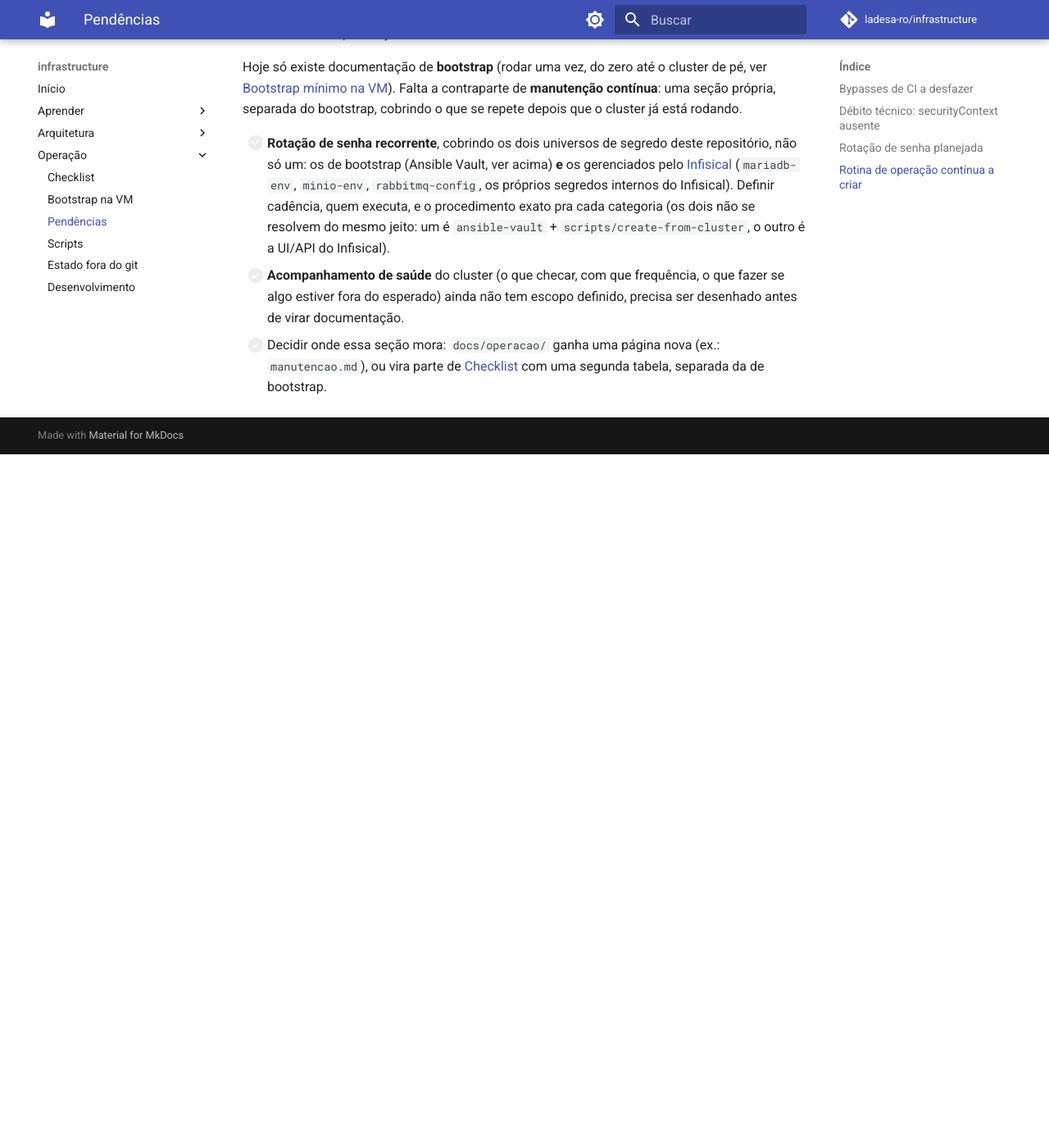
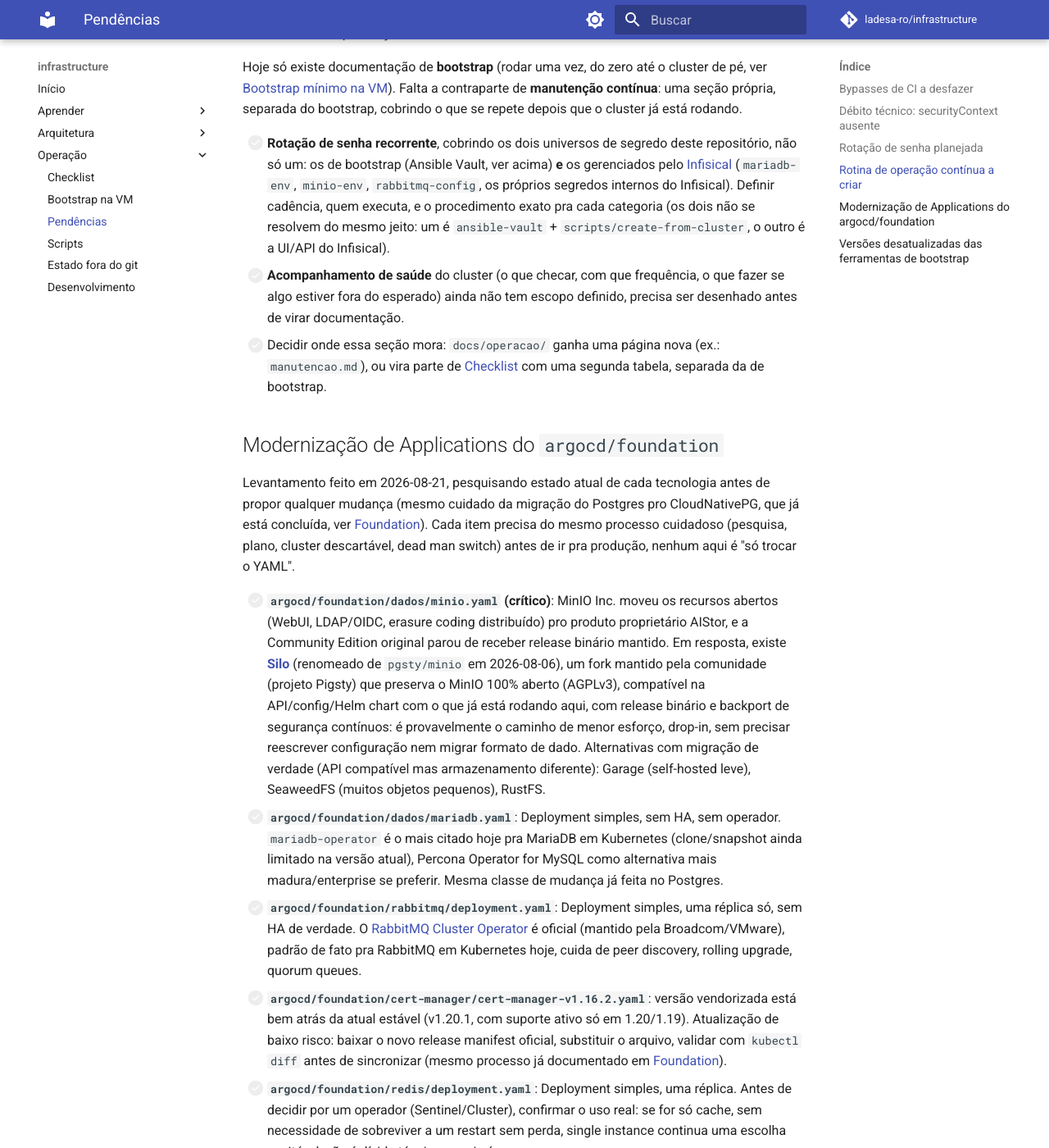
Before and after one commit to ladesa-ro/infrastructure, an MkDocs documentation site: the page built from docs/operacao/pendencias.md, in a window 1280 px wide and 1400 px high, scrolled down 1695 px. Shown: the whole window at 82% size. Built offline with MkDocs 1.6.1 and Material for MkDocs 9.7.7, drawn with Linux system fonts in a browser that asks for light colours; comment, search, counter and statistics services are not loaded; before the commit the page ends 2249 px from its top, so only the background shows below that; some of the changed text lies outside the part shown.

Commit message:
docs(pendencias): survey modernization and version debt

```diff
--- a/docs/operacao/pendencias.md
+++ b/docs/operacao/pendencias.md
@@ -36,3 +36,22 @@ Hoje só existe documentação de **bootstrap** (rodar uma vez, do zero até o c
 - [ ] **Rotação de senha recorrente**, cobrindo os dois universos de segredo deste repositório, não só um: os de bootstrap (Ansible Vault, ver acima) **e** os gerenciados pelo [Infisical](../aprender/infisical.md) (`mariadb-env`, `minio-env`, `rabbitmq-config`, os próprios segredos internos do Infisical). Definir cadência, quem executa, e o procedimento exato pra cada categoria (os dois não se resolvem do mesmo jeito: um é `ansible-vault` + `scripts/create-from-cluster`, o outro é a UI/API do Infisical).
 - [ ] **Acompanhamento de saúde** do cluster (o que checar, com que frequência, o que fazer se algo estiver fora do esperado) ainda não tem escopo definido, precisa ser desenhado antes de virar documentação.
 - [ ] Decidir onde essa seção mora: `docs/operacao/` ganha uma página nova (ex.: `manutencao.md`), ou vira parte de [Checklist](checklist.md) com uma segunda tabela, separada da de bootstrap.
+
+## Modernização de Applications do `argocd/foundation`
+
+Levantamento feito em 2026-08-21, pesquisando estado atual de cada tecnologia antes de propor qualquer mudança (mesmo cuidado da migração do Postgres pro CloudNativePG, que já está concluída, ver [Foundation](../arquitetura/foundation.md)). Cada item precisa do mesmo processo cuidadoso (pesquisa, plano, cluster descartável, dead man switch) antes de ir pra produção, nenhum aqui é "só trocar o YAML".
+
+- [ ] **`argocd/foundation/dados/minio.yaml` (crítico)**: MinIO Inc. moveu os recursos abertos (WebUI, LDAP/OIDC, erasure coding distribuído) pro produto proprietário AIStor, e a Community Edition original parou de receber release binário mantido. Em resposta, existe **[Silo](https://github.com/pgsty/silo)** (renomeado de `pgsty/minio` em 2026-08-06), um fork mantido pela comunidade (projeto Pigsty) que preserva o MinIO 100% aberto (AGPLv3), compatível na API/config/Helm chart com o que já está rodando aqui, com release binário e backport de segurança contínuos: é provavelmente o caminho de menor esforço, drop-in, sem precisar reescrever configuração nem migrar formato de dado. Alternativas com migração de verdade (API compatível mas armazenamento diferente): Garage (self-hosted leve), SeaweedFS (muitos objetos pequenos), RustFS.
+- [ ] **`argocd/foundation/dados/mariadb.yaml`**: Deployment simples, sem HA, sem operador. `mariadb-operator` é o mais citado hoje pra MariaDB em Kubernetes (clone/snapshot ainda limitado na versão atual), Percona Operator for MySQL como alternativa mais madura/enterprise se preferir. Mesma classe de mudança já feita no Postgres.
+- [ ] **`argocd/foundation/rabbitmq/deployment.yaml`**: Deployment simples, uma réplica só, sem HA de verdade. O [RabbitMQ Cluster Operator](https://www.rabbitmq.com/kubernetes/operator/operator-overview) é oficial (mantido pela Broadcom/VMware), padrão de fato pra RabbitMQ em Kubernetes hoje, cuida de peer discovery, rolling upgrade, quorum queues.
+- [ ] **`argocd/foundation/cert-manager/cert-manager-v1.16.2.yaml`**: versão vendorizada está bem atrás da atual estável (v1.20.1, com suporte ativo só em 1.20/1.19). Atualização de baixo risco: baixar o novo release manifest oficial, substituir o arquivo, validar com `kubectl diff` antes de sincronizar (mesmo processo já documentado em [Foundation](../arquitetura/foundation.md)).
+- [ ] **`argocd/foundation/redis/deployment.yaml`**: Deployment simples, uma réplica. Antes de decidir por um operador (Sentinel/Cluster), confirmar o uso real: se for só cache, sem necessidade de sobreviver a um restart sem perda, single instance continua uma escolha aceitável, não é dívida técnica por si só.
+- [ ] **`argocd/foundation/dados/adminer.yaml`**: ferramenta de debug simples, não precisa de operador, só entra no débito técnico de `securityContext` já registrado acima.
+
+## Versões desatualizadas das ferramentas de bootstrap
+
+Levantado em 2026-08-21, contra o que está fixado em `ansible/inventory/host_vars/ldsa.yml`. **Ordem deliberada**: upgrade de versão só depois de todo o resto ao redor já modernizado e validado (os itens acima), nunca como primeiro passo, e sempre com o mesmo processo de contingência já usado na migração do Postgres (cluster/ambiente descartável, dead man switch, backup confirmado antes de aplicar em produção).
+
+- [ ] **k3s**: `v1.33.3+k3s1` em uso, atual é `v1.36.3+k3s1` (3 minors de distância). Conferir changelog de cada minor entre as duas antes de pular direto pra mais recente.
+- [ ] **Helm**: `v3.18.6` em uso, atual é `v4.2.4`, **major version**. Historicamente uma virada de major do Helm já teve mudança de ruptura grande (v2 pra v3 removeu o Tiller inteiro). Precisa de pesquisa dedicada sobre o que muda de v3 pra v4 antes de sequer considerar, não é upgrade de rotina.
+- [ ] **Argo CD (chart `argo/argo-cd`)**: `10.3.3` em uso, atual é `10.4.0`, minor. Risco mais baixo que os outros dois, mas ainda precisa da mesma validação antes de aplicar (é o próprio Argo CD, erro aqui afeta a reconciliação de tudo).
```
